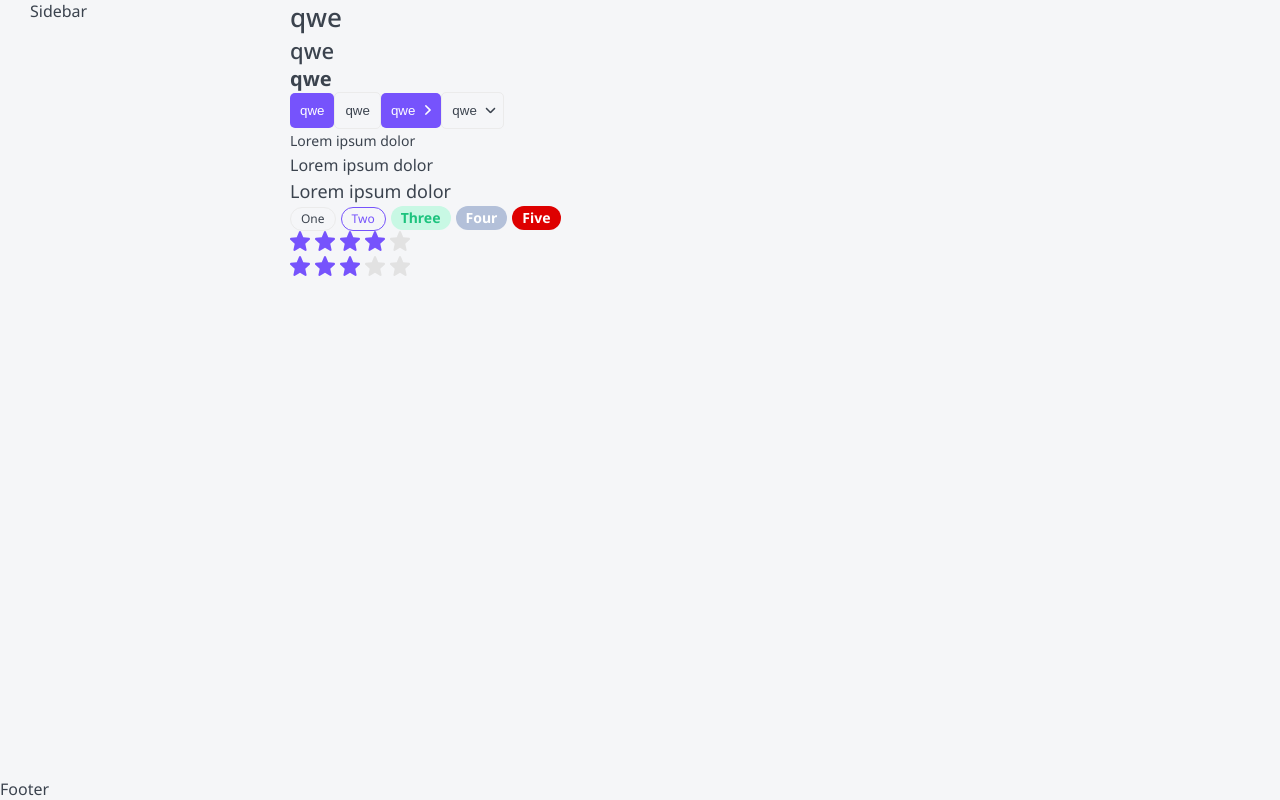
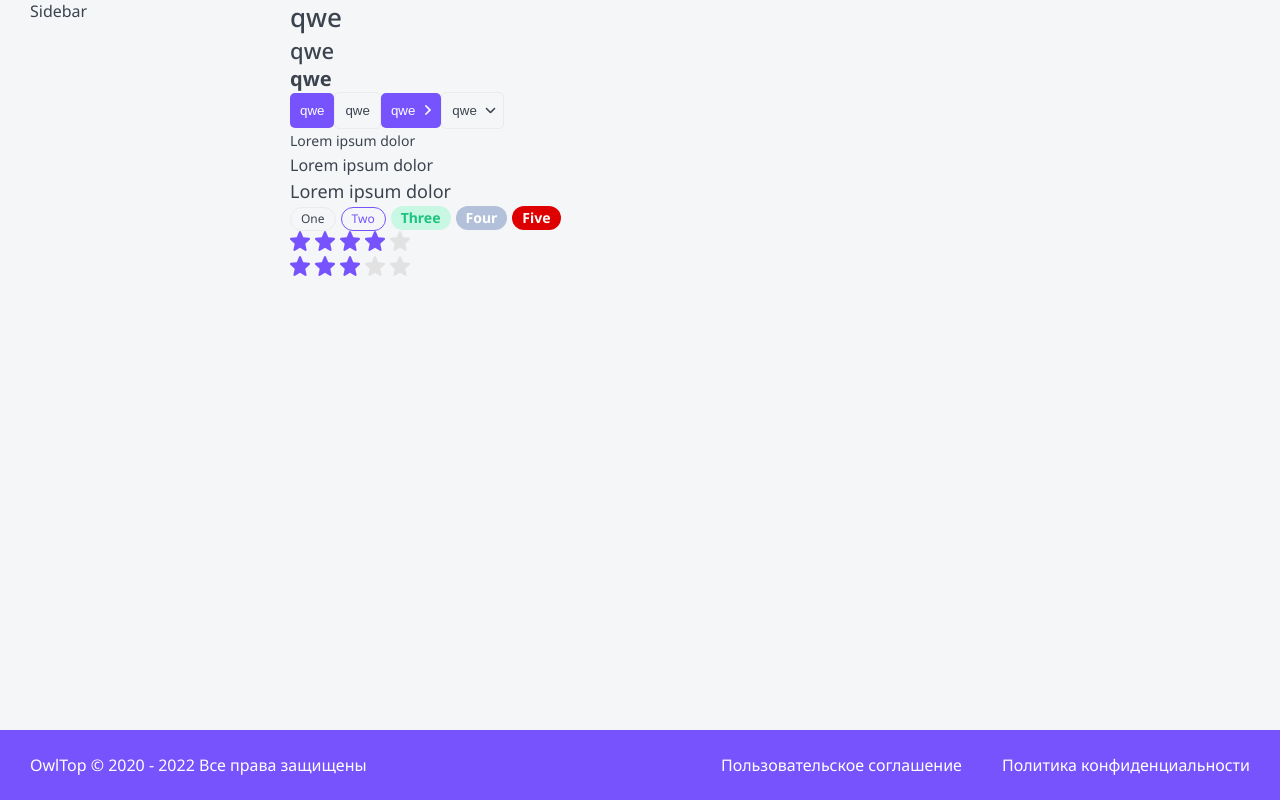
Before and after one commit to yobafett/nextjs-top-app, a Next.js app: page / in a window 1280 px wide. Built offline with nearby package versions, Linux system fonts and the light colour scheme.

Commit message:
Add Footer

```diff
--- a/layout/Footer/Footer.module.css
+++ b/layout/Footer/Footer.module.css
@@ -0,0 +1,21 @@
+.footer {
+    background-color: var(--primary);
+    grid-template-columns: 1fr auto auto;
+    gap: 10px 40px;
+    color: var(--white);
+    font-size: 16px;
+    line-height: 20px;
+
+    padding: 25px 30px;
+    display: grid;
+}
+
+.footer a:hover {
+    color: var(--gray-light);
+}
+
+@media (max-width: 765px) {
+    .footer {
+        grid-template-columns: 1fr;
+    }
+}
--- a/layout/Footer/Footer.tsx
+++ b/layout/Footer/Footer.tsx
@@ -1,11 +1,16 @@
 import React from 'react'
 import { FooterProps } from './Footer.props';
 import styles from './Footer.module.css';
+import classNames from 'classnames';
 
-export const Footer = ({ ...props }: FooterProps): JSX.Element => {
+export const Footer = ({ className, ...props }: FooterProps): JSX.Element => {
+    const currentYear = new Date().getFullYear();
+
     return (
-        <div {...props}>
-            Footer
-        </div>
+        <footer {...props} className={classNames(className, styles.footer)} >
+            <div>OwlTop © 2020 - {currentYear} Все права защищены</div>
+            <a href='/' target='_blank'>Пользовательское соглашение</a>
+            <a href='/' target='_blank'>Политика конфиденциальности</a>
+        </footer>
     )
 }
```
